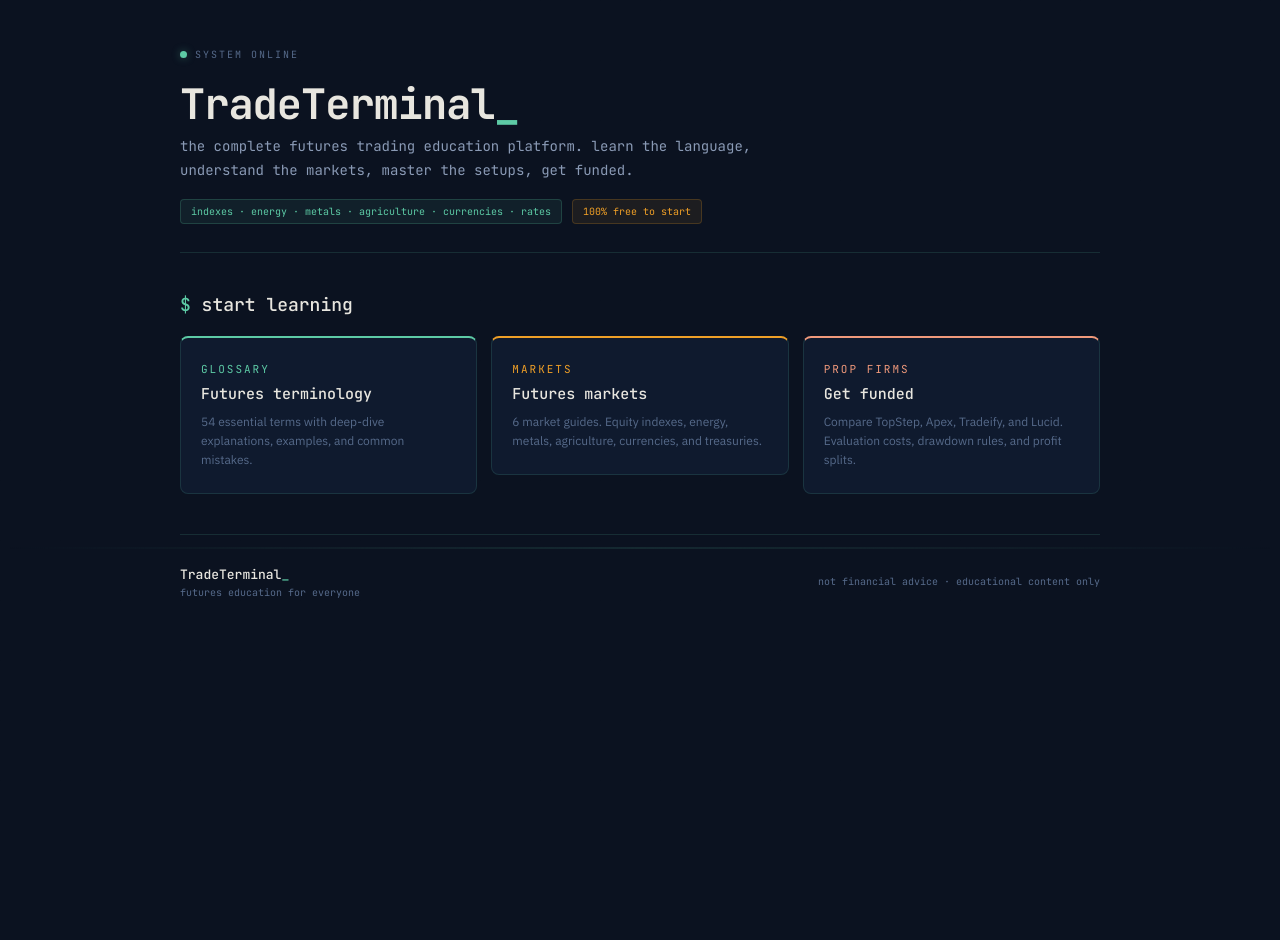
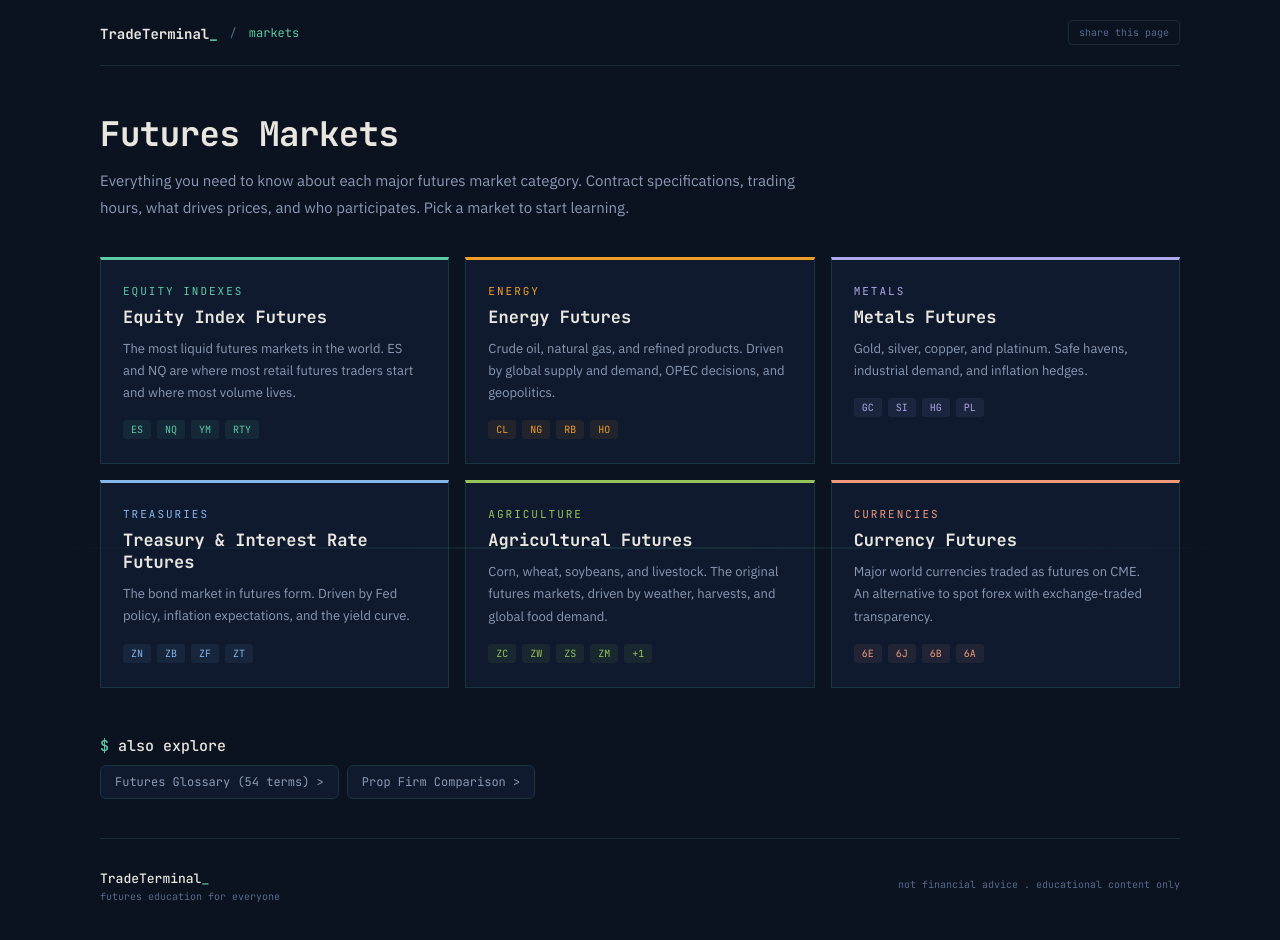
Before and after one commit to leembrandon/TradeTerminal, a Next.js app: page /markets in a window 1280 px wide. Shown: the top 940 px of the page. Before the commit the page ends 800 px from the top, so only its background shows below. Built offline with nearby package versions, Linux system fonts and the light colour scheme.

Commit message:
Update page.js

```diff
--- a/app/markets/page.js
+++ b/app/markets/page.js
@@ -1,90 +1,27 @@
-import Link from "next/link";
+import { marketGuides } from "@/lib/marketGuides";
+import MarketsIndexClient from "./MarketsIndexClient";
+
+const siteUrl = "https://tradeterminal.org";
 
 export const metadata = {
-  title: "TradeTerminal — Learn Futures Trading From the Ground Up",
-  description: "The complete futures trading education platform. 54 terms explained with real examples, real numbers, and zero fluff. Free, searchable, and built for traders.",
-  alternates: {
-    canonical: "https://tradeterminal.org",
-  },
+  title: "Futures Markets Guide — Equity Indexes, Energy, Metals, Agriculture, Currencies, Treasuries",
+  description: "Comprehensive guides to every major futures market. Contract specs, trading hours, what drives prices, and who trades each market. Your starting point for understanding futures beyond just ES and NQ.",
+  keywords: ["futures markets", "equity index futures", "crude oil futures", "gold futures", "treasury futures", "corn futures", "currency futures"],
+  alternates: { canonical: `${siteUrl}/markets` },
   openGraph: {
-    title: "TradeTerminal — Learn Futures Trading From the Ground Up",
-    description: "The complete futures trading education platform. 54 terms explained with real examples, real numbers, and zero fluff.",
-    url: "https://tradeterminal.org",
+    title: "Futures Markets Guide — 6 Markets Explained",
+    description: "Comprehensive guides to every major futures market. Contract specs, trading hours, what drives prices, and who trades each market.",
+    url: `${siteUrl}/markets`,
     type: "website",
     siteName: "TradeTerminal",
   },
   twitter: {
-    card: "summary_large_image",
-    title: "TradeTerminal — Learn Futures Trading From the Ground Up",
-    description: "The complete futures trading education platform. 54 terms explained with real examples, real numbers, and zero fluff.",
+    card: "summary",
+    title: "Futures Markets Guide — 6 Markets Explained",
+    description: "Comprehensive guides to every major futures market. Contract specs, trading hours, and what drives prices.",
   },
 };
 
-export default function Home() {
-  const F = {
-    display: "'JetBrains Mono', 'Fira Code', monospace",
-    mono: "'JetBrains Mono', 'Fira Code', monospace",
-  };
-
-  return (
-    <div style={{ maxWidth: 960, margin: "0 auto", padding: "0 20px" }}>
-      <header style={{ padding: "48px 0 28px", borderBottom: "1px solid rgba(93,202,165,0.15)" }}>
-        <div style={{ display: "flex", alignItems: "center", gap: 8, marginBottom: 20 }}>
-          <div style={{ width: 7, height: 7, borderRadius: "50%", background: "#5DCAA5", boxShadow: "0 0 8px rgba(93,202,165,0.4)" }} />
-          <span style={{ fontFamily: F.mono, fontSize: 10, color: "#566A8A", letterSpacing: 2, textTransform: "uppercase" }}>system online</span>
-        </div>
-        <h1 style={{ fontFamily: F.display, fontSize: "clamp(26px, 5vw, 42px)", fontWeight: 700, letterSpacing: -1, marginBottom: 8, lineHeight: 1.1 }}>
-          TradeTerminal<span style={{ color: "#5DCAA5" }}>_</span>
-        </h1>
-        <p style={{ fontFamily: F.mono, fontSize: "clamp(12px, 1.8vw, 14px)", color: "#8A9AB5", lineHeight: 1.7, maxWidth: 620, marginBottom: 16 }}>
-          the complete futures trading education platform. learn the language, understand the markets, master the setups, get funded.
-        </p>
-        <div style={{ display: "flex", gap: 10, flexWrap: "wrap" }}>
-          <span style={{ padding: "5px 10px", background: "rgba(93,202,165,0.08)", border: "1px solid rgba(93,202,165,0.2)", borderRadius: 4, fontFamily: F.mono, fontSize: 10, color: "#5DCAA5" }}>
-            indexes · energy · metals · agriculture · currencies · rates
-          </span>
-          <span style={{ padding: "5px 10px", background: "rgba(239,159,39,0.08)", border: "1px solid rgba(239,159,39,0.2)", borderRadius: 4, fontFamily: F.mono, fontSize: 10, color: "#EF9F27" }}>
-            100% free to start
-          </span>
-        </div>
-      </header>
-
-      <div style={{ padding: "40px 0" }}>
-        <h2 style={{ fontFamily: F.display, fontSize: 18, fontWeight: 500, marginBottom: 20 }}>
-          <span style={{ color: "#5DCAA5" }}>$</span> start learning
-        </h2>
-        <div style={{ display: "grid", gridTemplateColumns: "repeat(auto-fit, minmax(250px, 1fr))", gap: 14 }}>
-          <Link href="/glossary">
-            <div style={{ background: "#0F1A2E", border: "1px solid rgba(93,202,165,0.15)", borderRadius: 8, padding: "24px 20px", cursor: "pointer", borderTop: "2px solid #5DCAA5" }}>
-              <p style={{ fontFamily: F.mono, fontSize: 11, color: "#5DCAA5", letterSpacing: 2, textTransform: "uppercase", marginBottom: 8 }}>glossary</p>
-              <p style={{ fontFamily: F.display, fontSize: 15, fontWeight: 500, marginBottom: 8 }}>Futures terminology</p>
-              <p style={{ fontSize: 12, color: "#566A8A", lineHeight: 1.6 }}>54 essential terms with deep-dive explanations, examples, and common mistakes.</p>
-            </div>
-          </Link>
-          <Link href="/markets">
-            <div style={{ background: "#0F1A2E", border: "1px solid rgba(93,202,165,0.15)", borderRadius: 8, padding: "24px 20px", cursor: "pointer", borderTop: "2px solid #EF9F27" }}>
-              <p style={{ fontFamily: F.mono, fontSize: 11, color: "#EF9F27", letterSpacing: 2, textTransform: "uppercase", marginBottom: 8 }}>markets</p>
-              <p style={{ fontFamily: F.display, fontSize: 15, fontWeight: 500, marginBottom: 8 }}>Futures markets</p>
-              <p style={{ fontSize: 12, color: "#566A8A", lineHeight: 1.6 }}>6 market guides. Equity indexes, energy, metals, agriculture, currencies, and treasuries.</p>
-            </div>
-          </Link>
-          <Link href="/prop-firms">
-            <div style={{ background: "#0F1A2E", border: "1px solid rgba(93,202,165,0.15)", borderRadius: 8, padding: "24px 20px", cursor: "pointer", borderTop: "2px solid #F0997B" }}>
-              <p style={{ fontFamily: F.mono, fontSize: 11, color: "#F0997B", letterSpacing: 2, textTransform: "uppercase", marginBottom: 8 }}>prop firms</p>
-              <p style={{ fontFamily: F.display, fontSize: 15, fontWeight: 500, marginBottom: 8 }}>Get funded</p>
-              <p style={{ fontSize: 12, color: "#566A8A", lineHeight: 1.6 }}>Compare TopStep, Apex, Tradeify, and Lucid. Evaluation costs, drawdown rules, and profit splits.</p>
-            </div>
-          </Link>
-        </div>
-      </div>
-
-      <footer style={{ borderTop: "1px solid rgba(93,202,165,0.15)", padding: "28px 0 48px", display: "flex", justifyContent: "space-between", alignItems: "center", flexWrap: "wrap", gap: 12 }}>
-        <div>
-          <span style={{ fontFamily: F.mono, fontSize: 13, fontWeight: 500 }}>TradeTerminal<span style={{ color: "#5DCAA5" }}>_</span></span>
-          <p style={{ fontFamily: F.mono, fontSize: 10, color: "#566A8A", marginTop: 3 }}>futures education for everyone</p>
-        </div>
-        <p style={{ fontFamily: F.mono, fontSize: 10, color: "#566A8A" }}>not financial advice · educational content only</p>
-      </footer>
-    </div>
-  );
+export default function MarketsPage() {
+  return <MarketsIndexClient markets={marketGuides} />;
 }
```
